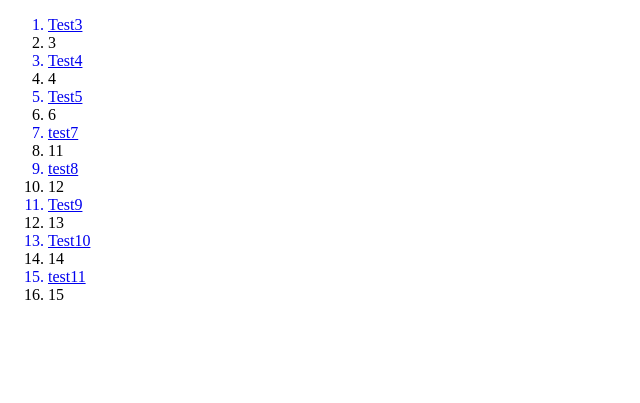
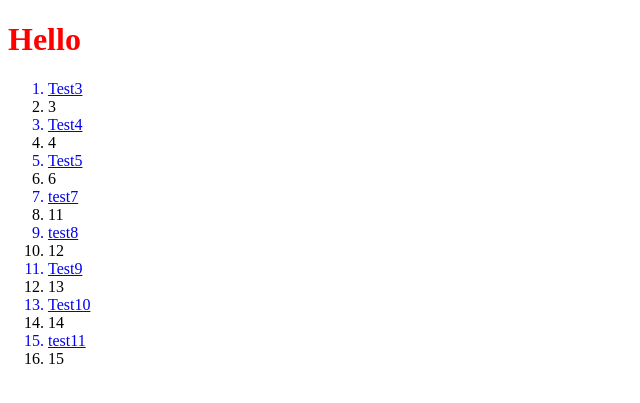
Before and after one commit to aalbusairi/blog, a Django app: page /posts/list/ in a window 1280 px wide. Shown: the top 403 px of the page, without its empty margins (0-640 px from the left). Run offline with Django 3.2, Linux system fonts and the light colour scheme; data comes from the database, SQL or seed files in the repository.

Commit message:
static and media files

```diff
--- a/Blog/settings.py
+++ b/Blog/settings.py
@@ -120,3 +120,9 @@ USE_TZ = True
 # https://docs.djangoproject.com/en/1.11/howto/static-files/
 
 STATIC_URL = '/static/'
+STATICFILES_DIRS = [
+    os.path.join(BASE_DIR, "static")
+]
+
+MEDIA_URL = '/media/'
+MEDIA_ROOT = os.path.join(BASE_DIR, "media")
--- a/Blog/urls.py
+++ b/Blog/urls.py
@@ -16,8 +16,13 @@ Including another URLconf
 from django.conf.urls import url, include
 from django.contrib import admin
 from posts import views
+from django.conf import settings
+from django.conf.urls.static import static
 
 urlpatterns = [
 	url(r'^admin/', admin.site.urls),
 	url(r'^posts/', include('posts.urls', namespace="posts")),
 ]
+if settings.DEBUG:
+	urlpatterns += static(settings.STATIC_URL, document_root=settings.STATIC_ROOT)
+	urlpatterns += static(settings.MEDIA_URL, document_root=settings.MEDIA_ROOT)
--- /dev/null
+++ b/posts/static/css/base.css
@@ -0,0 +1,3 @@
+h1{
+	color: red
+}
--- a/posts/templates/base.html
+++ b/posts/templates/base.html
@@ -1,4 +1,5 @@
 <!DOCTYPE html>
+{% load static %}
 <html>
 <head>
 	<title>
@@ -6,8 +7,11 @@
 
 	{% endblock head_title %}
 	</title>
+	<link rel="stylesheet" href="{% static 'css/base.css' %}">
 </head>
 <body>
+
+<h1> Hello </h1>
 
 {% include 'messages.html' %}
 
```
